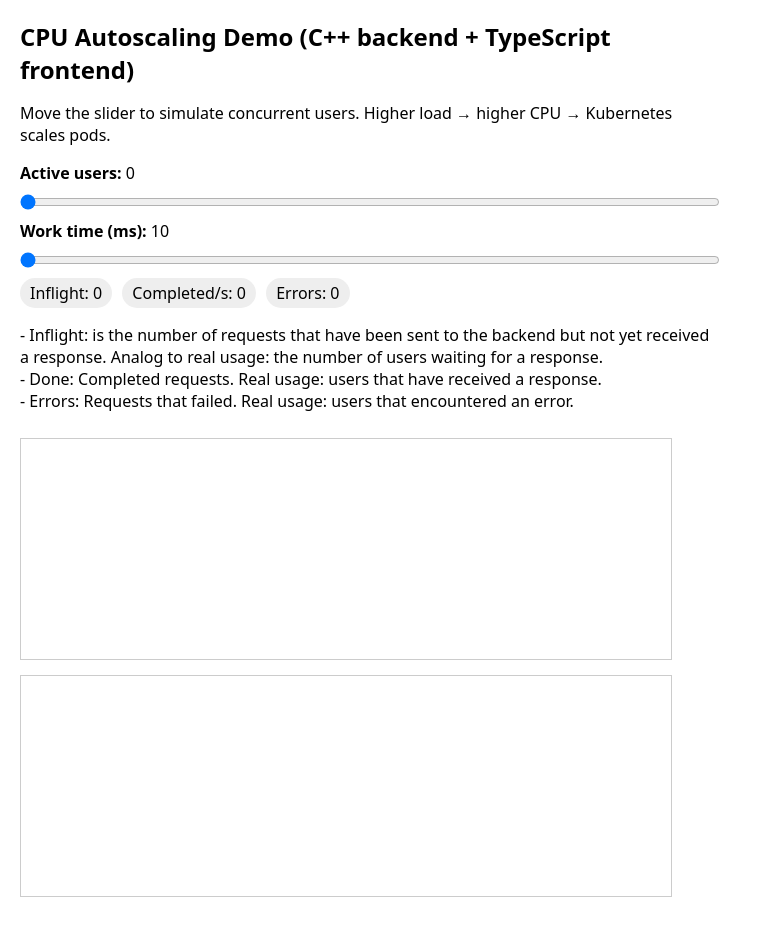
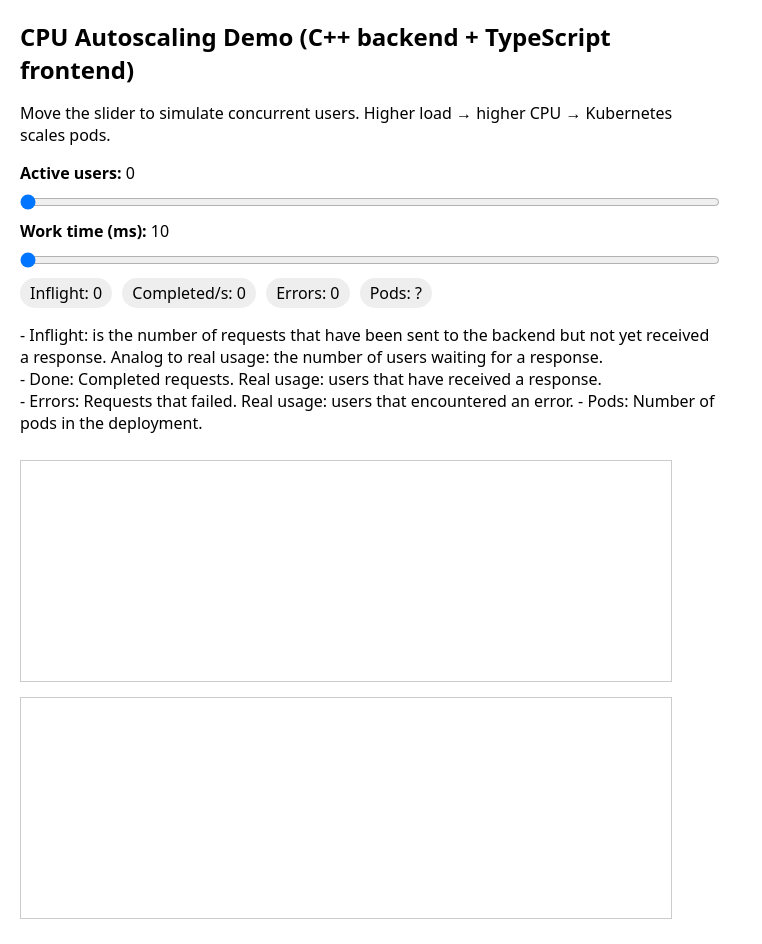
Before and after one commit to dolind/color_contrast_k8s, a website built with Vite: page assets/frontend/index.html in a window 1280 px wide. Shown: the whole page, without its empty margins (0-762 px from the left). Before the commit the page ends 922 px from the top, so only its background shows below. Built offline with nearby package versions, Linux system fonts and the light colour scheme; files whose address does not match are found by name.

Commit message:
changes for pods usage on frontend

```diff
--- a/assets/frontend/index.html
+++ b/assets/frontend/index.html
@@ -47,6 +47,7 @@
 <div class="pill">Inflight: <span id="inflight">0</span></div>
 <div class="pill">Completed/s: <span id="rps">0</span></div>
 <div class="pill">Errors: <span id="errs">0</span></div>
+<div class="pill">Pods: <span id="pods">1</span></div>
 <p>
     - Inflight: is the number of requests that have been sent to the backend but not yet received a response.
     Analog to real usage: the number of users waiting for a response.
@@ -54,7 +55,9 @@
     - Done: Completed requests. Real usage: users that have received a response.
     <br>
     - Errors: Requests that failed. Real usage: users that encountered an error.
+    - Pods: Number of pods in the deployment.
 </p>
+
 <svg id="respGraph" width="650" height="220"></svg>
 <svg id="cpuGraph" width="650" height="220"></svg>
 
--- a/assets/frontend/src/main.ts
+++ b/assets/frontend/src/main.ts
@@ -10,6 +10,7 @@
 const inflightEl = document.getElementById("inflight")!;
 const rpsEl = document.getElementById("rps")!;
 const errsEl = document.getElementById("errs")!;
+const podsEl = document.getElementById("pods")!;
 
 // State
 let targetUsers = 0, workMs = 10;
@@ -131,6 +132,18 @@
 }
 setInterval(pollMetrics, 500);
 
-
+// Poll K8s API every 5s via kubectl proxy
+async function pollPods() {
+  try {
+    const r = await fetch("/api/v1/namespaces/demo-autoscale/pods?labelSelector=app=cpu-demo");
+    const data = await r.json();
+    const count = data.items?.length || 0;
+    podsEl.textContent = String(count);
+  } catch (e) {
+    podsEl.textContent = "?";
+  }
+}
+setInterval(pollPods, 1000);
+pollPods();
 
 loop();
```
